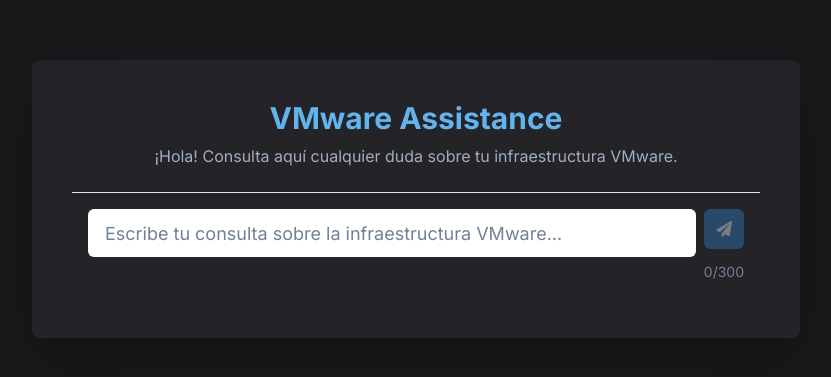
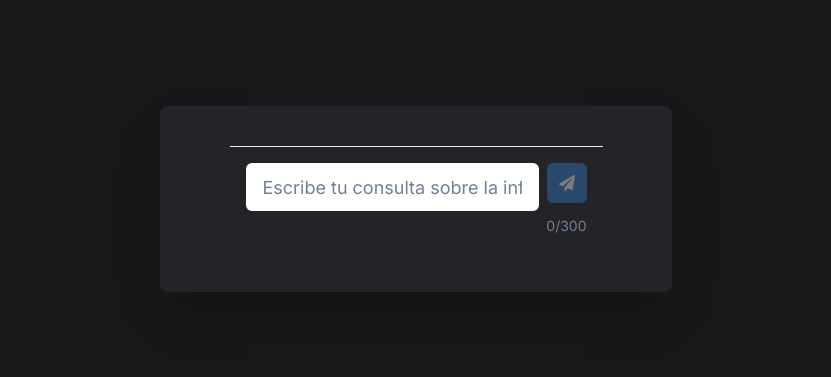
Before and after one commit to nyacho04/react-vite-test, a React (Vite) app in the folder poc_vmware_assistance/frontend/: page / in a window 1280 px wide. Shown: the part 201-578 px from the top of the page, without its empty margins (224-1055 px from the left). Built offline with nearby package versions, Linux system fonts and the light colour scheme.

Commit message:
commit message

```diff
--- a/poc_vmware_assistance/frontend/src/App.jsx
+++ b/poc_vmware_assistance/frontend/src/App.jsx
@@ -29,6 +29,7 @@
   const toast = useToast()
   const { colorMode, toggleColorMode } = useColorMode()
   const [chatOpen, setChatOpen] = useState(false)
+  const [firstMessage, setFirstMessage] = useState("")
 
   const scrollToBottom = () => {
     messagesEndRef.current?.scrollIntoView({ behavior: "smooth" })
@@ -41,7 +42,18 @@
   const handleSendMessage = async (message) => {
     if (!message.trim()) return
 
-    if (!chatOpen) setChatOpen(true)
+    if (!chatOpen) {
+      setFirstMessage(message)
+      setChatOpen(true)
+      setMessages([
+        {
+          text: '¡Hola! Consulta aquí cualquier duda sobre tu infraestructura VMware.',
+          isUser: false,
+        },
+        { text: message, isUser: true },
+      ])
+      return
+    }
 
     setMessages((prev) => [...prev, { text: message, isUser: true }])
     setIsLoading(true)
@@ -78,6 +90,7 @@
       },
     ])
     setChatOpen(false)
+    setFirstMessage("")
   }
 
   return (
@@ -87,28 +100,26 @@
           {!chatOpen && (
             <motion.div
               key="intro-block"
-              initial={{ opacity: 0, y: 40 }}
-              animate={{ opacity: 1, y: 0 }}
-              exit={{ opacity: 0, y: -40 }}
+              initial={{ opacity: 0, y: 40, scale: 0.95 }}
+              animate={{ opacity: 1, y: 0, scale: 1 }}
+              exit={{ opacity: 0, y: -40, scale: 0.95 }}
               transition={{ duration: 0.7 }}
               style={{ width: '100%' }}
             >
               <Box
-                w={{ base: '100%', sm: '80%', md: '60%' }}
+                w={{ base: '100%', sm: '80%', md: '40%' }}
                 mx="auto"
                 bg="#232328"
                 borderRadius="lg"
                 boxShadow="2xl"
                 p={10}
                 textAlign="center"
+                display="flex"
+                flexDirection="column"
+                alignItems="center"
+                justifyContent="center"
               >
-                <Heading size="lg" color="blue.300" mb={2}>
-                  VMware Assistance
-                </Heading>
-                <Text color="gray.400" mb={6}>
-                  ¡Hola! Consulta aquí cualquier duda sobre tu infraestructura VMware.
-                </Text>
-                <ChatInput onSendMessage={handleSendMessage} isLoading={isLoading} />
+                <ChatInput onSendMessage={handleSendMessage} isLoading={isLoading} placeholder="Escribe tu consulta sobre la infraestructura VMware..." showCounter={true} />
               </Box>
             </motion.div>
           )}
@@ -117,9 +128,9 @@
           {chatOpen && (
             <motion.div
               key="chat-block"
-              initial={{ opacity: 0, y: 40 }}
-              animate={{ opacity: 1, y: 0 }}
-              exit={{ opacity: 0, y: -40 }}
+              initial={{ opacity: 0, y: 40, scale: 0.95 }}
+              animate={{ opacity: 1, y: 0, scale: 1 }}
+              exit={{ opacity: 0, y: -40, scale: 0.95 }}
               transition={{ duration: 0.7 }}
               style={{ width: '100%' }}
             >
--- a/poc_vmware_assistance/frontend/src/components/ChatInput.jsx
+++ b/poc_vmware_assistance/frontend/src/components/ChatInput.jsx
@@ -4,7 +4,7 @@
 
 const MAX_CHARS = 300
 
-const ChatInput = ({ onSendMessage, isLoading }) => {
+const ChatInput = ({ onSendMessage, isLoading, placeholder = "Escribe tu consulta...", showCounter = false }) => {
   const [message, setMessage] = useState('')
 
   const handleSubmit = (e) => {
@@ -29,7 +29,7 @@
           <Input
             value={message}
             onChange={handleChange}
-            placeholder="Escribe tu consulta sobre la infraestructura VMware..."
+            placeholder={placeholder}
             size="lg"
             mr={2}
             isDisabled={isLoading}
@@ -60,6 +60,7 @@
             }}
           />
         </Flex>
+        {showCounter && (
           <Text
             fontSize="sm"
             color={message.length > MAX_CHARS ? 'red.500' : 'gray.500'}
@@ -68,6 +69,7 @@
           >
             {message.length}/{MAX_CHARS}
           </Text>
+        )}
       </Flex>
     </form>
   )
```
Lines whose indentation alone changed are shown as unchanged.
